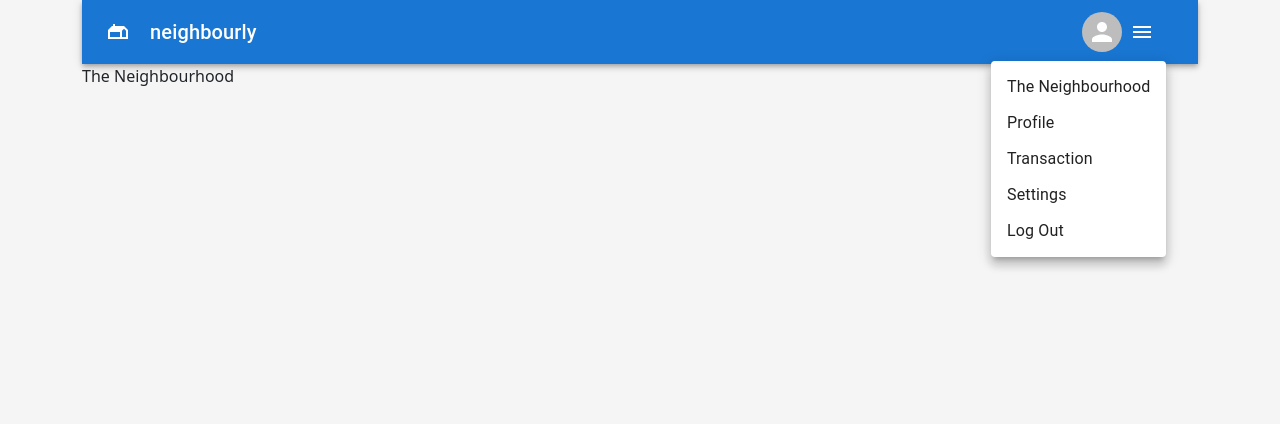
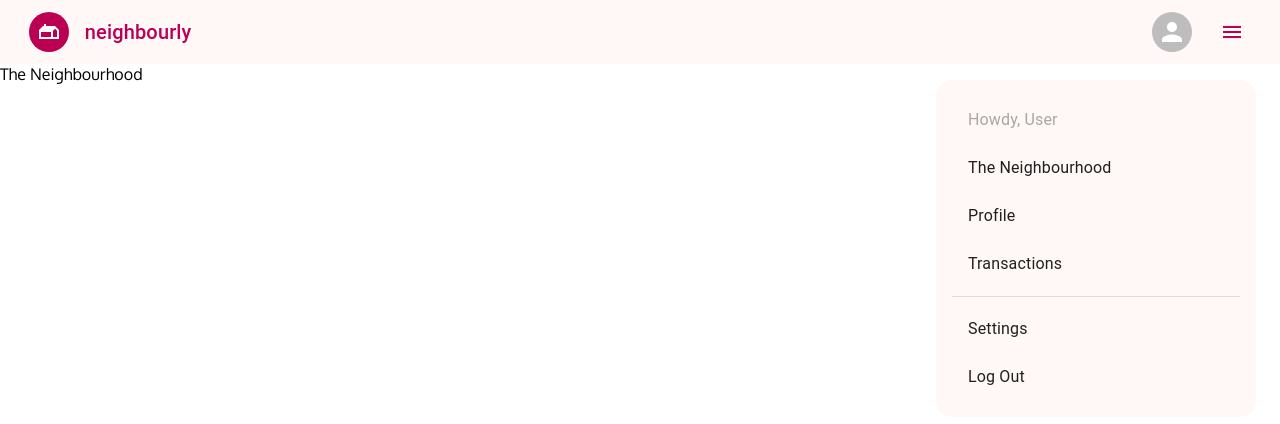
Before and after one commit to Blackkbeard/Neighbourly-App, a React (Vite) app in the folder Frontend/: page / in a window 1280 px wide. Both pictures are taken after a click on the button "menu". Shown: the top 424 px of the page. Built offline with nearby package versions, Linux system fonts and the light colour scheme.

Commit message:
Style top bar and nav bar

```diff
--- a/Frontend/index.html
+++ b/Frontend/index.html
@@ -4,7 +4,7 @@
     <meta charset="UTF-8" />
     <link rel="icon" href="/ga.ico" />
     <meta name="viewport" content="width=device-width, initial-scale=1.0" />
-    <link href="https://cdn.jsdelivr.net/npm/bootstrap@5.3.0-alpha1/dist/css/bootstrap.min.css" rel="stylesheet" integrity="sha384-GLhlTQ8iRABdZLl6O3oVMWSktQOp6b7In1Zl3/Jr59b6EGGoI1aFkw7cmDA6j6gD" crossorigin="anonymous">
+    <!-- <link href="https://cdn.jsdelivr.net/npm/bootstrap@5.3.0-alpha1/dist/css/bootstrap.min.css" rel="stylesheet" integrity="sha384-GLhlTQ8iRABdZLl6O3oVMWSktQOp6b7In1Zl3/Jr59b6EGGoI1aFkw7cmDA6j6gD" crossorigin="anonymous"> -->
     <title>React App</title>
   </head>
   <body>
--- a/Frontend/src/App.jsx
+++ b/Frontend/src/App.jsx
@@ -12,7 +12,7 @@ import Transaction from "./pages/Transaction";
 
 function App() {
   return (
-    <div className="container">
+    <div className="margin-padding-0">
       <Routes>
         <Route path="/sign-in" element={<SignIn />}></Route>
         <Route path="/registration" element={<Registration />}></Route>
--- a/Frontend/src/components/NavBar.jsx
+++ b/Frontend/src/components/NavBar.jsx
@@ -1,21 +1,28 @@
 import React from "react";
 import Menu from "@mui/material/Menu";
 import MenuItem from "@mui/material/MenuItem";
+import MenuList from "@mui/material/MenuList";
 import Typography from "@mui/material/Typography";
+import Divider from "@mui/material/Divider";
 import { NavLink } from "react-router-dom";
+import { StyledEngineProvider } from "@mui/material/styles";
 
-const navBar = [
+const navBar1 = [
   { item: "The Neighbourhood", link: "/" },
   { item: "Profile", link: "/profile" },
-  { item: "Transaction", link: "/transaction" },
+  { item: "Transactions", link: "/transaction" },
+];
+
+const navBar2 = [
   { item: "Settings", link: "/settings" },
   { item: "Log Out", link: "/" },
 ];
 
 const NavBar = (props) => {
   return (
+    <StyledEngineProvider>
       <Menu
-      sx={{ mt: "45px" }}
+        sx={{ mt: "4rem" }}
         id="menu-appbar"
         anchorEl={props.anchorElUser}
         anchorOrigin={{
@@ -29,19 +36,40 @@ const NavBar = (props) => {
         }}
         open={Boolean(props.anchorElUser)}
         onClose={props.handleCloseUserMenu}
+        elevation={0}
       >
-      {navBar.map((item, id) => (
+        <MenuList>
+          <MenuItem className="menu-item" disabled>
+            Howdy, User
+          </MenuItem>
+          {navBar1.map((item, id) => (
             <MenuItem
               key={id}
               onClick={props.handleCloseUserMenu}
               component={NavLink}
               to={item["link"]}
               style={{ textDecoration: "none" }}
+              className="menu-item"
             >
               <Typography textAlign="center">{item["item"]}</Typography>
             </MenuItem>
           ))}
+          <Divider variant="middle" />
+          {navBar2.map((item, id) => (
+            <MenuItem
+              key={id}
+              onClick={props.handleCloseUserMenu}
+              component={NavLink}
+              to={item["link"]}
+              style={{ textDecoration: "none" }}
+              className="menu-item"
+            >
+              <Typography textAlign="center">{item["item"]}</Typography>
+            </MenuItem>
+          ))}
+        </MenuList>
       </Menu>
+    </StyledEngineProvider>
   );
 };
 
--- a/Frontend/src/components/TopBar.jsx
+++ b/Frontend/src/components/TopBar.jsx
@@ -9,6 +9,7 @@ import GiteIcon from "@mui/icons-material/Gite";
 import Avatar from "@mui/material/Avatar";
 import NavBar from "./NavBar";
 import { NavLink } from "react-router-dom";
+import { StyledEngineProvider } from "@mui/material/styles";
 
 const TopBar = (props) => {
   const [anchorElUser, setAnchorElUser] = useState(false);
@@ -22,21 +23,28 @@ const TopBar = (props) => {
   };
 
   return (
-    <Box sx={{ flexGrow: 1 }}>
-      <AppBar position="static">
+    <StyledEngineProvider injectFirst>
+      <Box>
+        <AppBar position="static" className="lightpink top-bar" elevation={0}>
           <Toolbar>
             <IconButton
-            size="large"
+              size="medium"
               edge="start"
               color="inherit"
               aria-label="menu"
-            sx={{ mr: 1 }}
+              sx={{ mr: "1rem", ml: "0.3rem" }}
+              className="burgundy"
               component={NavLink}
               to="/"
             >
               <GiteIcon />
             </IconButton>
-          <Typography variant="h6" component="div" sx={{ flexGrow: 1 }}>
+            <Typography
+              variant="h6"
+              component="div"
+              sx={{ flexGrow: 1 }}
+              className="burgundy-text"
+            >
               neighbourly
             </Typography>
 
@@ -52,8 +60,9 @@ const TopBar = (props) => {
                   edge="start"
                   color="inherit"
                   aria-label="menu"
-                sx={{ mr: 1 }}
+                  sx={{ ml: "0.5rem" }}
                   onClick={handleOpenUserMenu}
+                  className="burgundy-text"
                 >
                   <MenuIcon />
                 </IconButton>
@@ -68,6 +77,7 @@ const TopBar = (props) => {
           </Toolbar>
         </AppBar>
       </Box>
+    </StyledEngineProvider>
   );
 };
 
--- a/Frontend/src/index.css
+++ b/Frontend/src/index.css
@@ -1,4 +1,10 @@
 @import url("https://fonts.googleapis.com/css2?family=Oxygen:wght@300;400;700&display=swap");
+
+:root {
+  --lightpink: rgba(255, 248, 247, 1);
+  --burgundy: rgba(187, 0, 84, 1);
+  --bgm: rgba(255, 255, 255, 1);
+}
 
 * {
   box-sizing: border-box;
@@ -10,7 +16,7 @@ html {
 
 body {
   margin: 0;
-  background-color: whitesmoke;
+  background-color: var(--bgm);
 }
 
 .centered {
@@ -20,3 +26,39 @@ body {
   justify-content: center;
   align-items: center;
 }
+/* margin */
+.margin-padding-0 {
+  margin: 0;
+  padding: 0;
+}
+
+/* material UI components */
+.top-bar {
+  width: 100%;
+}
+
+.MuiMenu-paper {
+  width: 25%;
+  border-radius: 1rem;
+
+  background-color: var(--lightpink);
+}
+
+.menu-item {
+  height: 3rem;
+  padding: 0 0 0 2rem;
+  border-radius: 2rem;
+}
+
+/* color */
+.lightpink {
+  background-color: var(--lightpink);
+}
+
+.burgundy {
+  background-color: var(--burgundy);
+}
+
+.burgundy-text {
+  color: var(--burgundy);
+}
```
Lines whose indentation alone changed are shown as unchanged.
